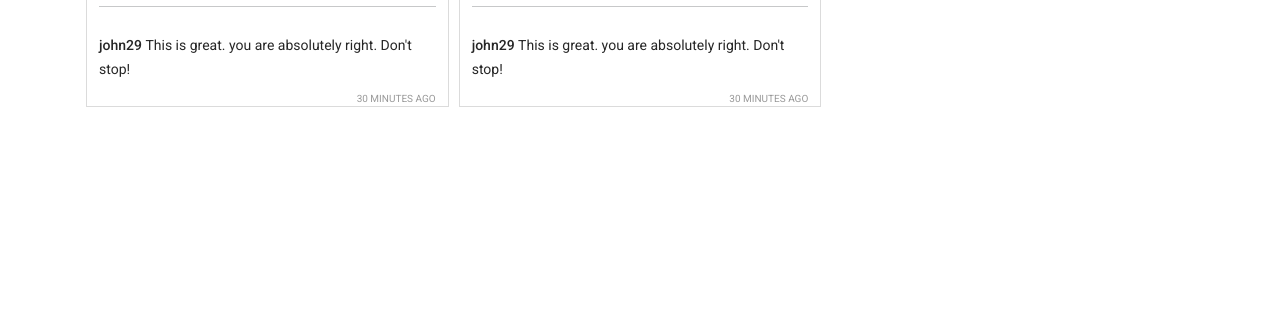
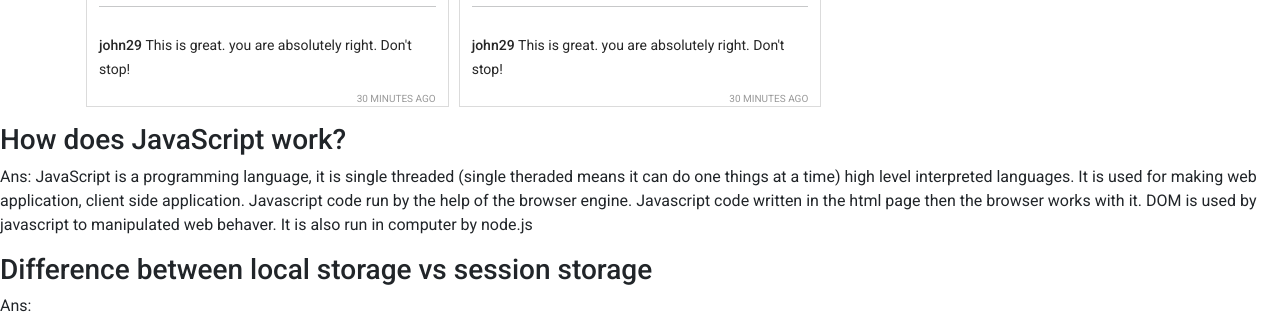
Before and after one commit to anwar-7/insta-shohor-anwarul1, a plain HTML site: page index.html in a window 1280 px wide. Shown: the part 1425-1759 px from the top of the page. Before the commit the page ends 1548 px from the top, so only its background shows below. Drawn offline with nearby package versions, Linux system fonts and the light colour scheme.

Commit message:
first question done

```diff
--- a/index.html
+++ b/index.html
@@ -89,6 +89,20 @@
         <h1>Reported posts</h1>
       </div>
     </main>
+    <section>
+      <h3>How does JavaScript work?</h3>
+      <p>
+        Ans: JavaScript is a programming language, it is single threaded (single
+        theraded means it can do one things at a time) high level interpreted
+        languages. It is used for making web application, client side
+        application. Javascript code run by the help of the browser engine.
+        Javascript code written in the html page then the browser works with it.
+        DOM is used by javascript to manipulated web behaver. It is also run in
+        computer by node.js
+      </p>
+      <h3>Difference between local storage vs session storage</h3>
+      <p>Ans:</p>
+    </section>
     <footer></footer>
 
     <!-- add javascript  file  -->
```
